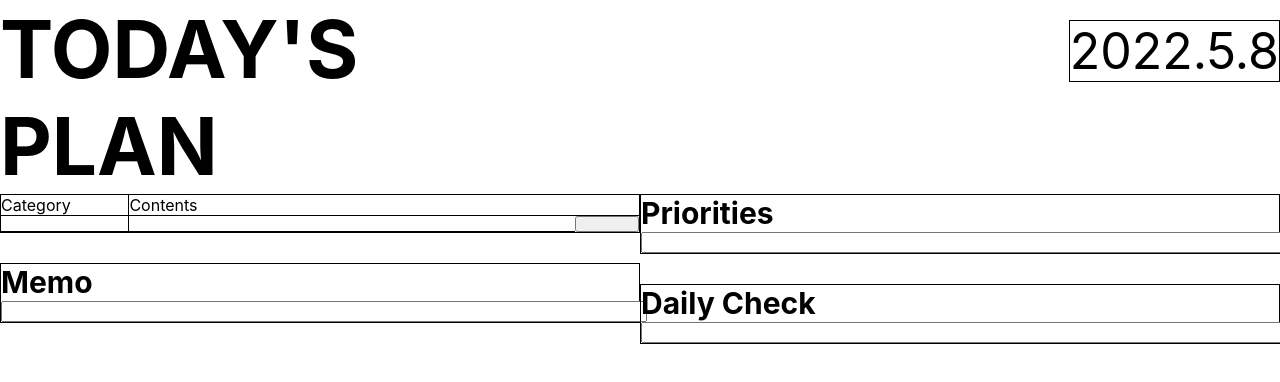
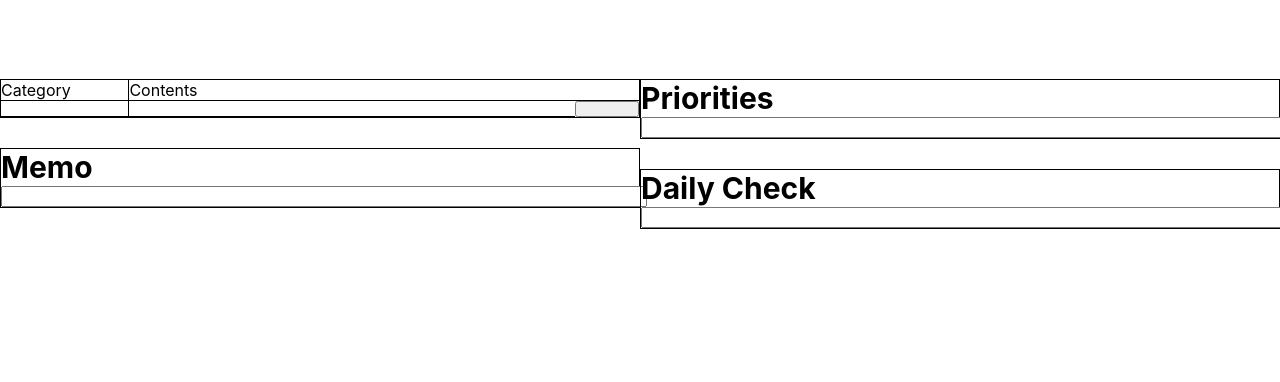
Before and after one commit to NaveOWO/Daily-Planner, a React (Create React App) app: page / in a window 1280 px wide. Shown: the top 382 px of the page. Built offline with nearby package versions, Linux system fonts and the light colour scheme; a web font is replaced by a local one.

Commit message:
[design]: 폰트변경

```diff
--- a/src/components/Header.js
+++ b/src/components/Header.js
@@ -3,18 +3,20 @@ import styled from "styled-components";
 const HeaderContainer = styled.section`
   width: 100%;
   display: flex;
+  font-family: "Independence_hall";
+  color: white;
+  opacity: 0.8;
 `;
 const Title = styled.h1`
-  color: black;
-  font-size: 80px;
-  margin: 0;
+  width: 70%;
+  font-size: 60px;
+  margin: 10px 0 0 10px;
 `;
 const TodayDate = styled.div`
   font-size: 50px;
   height: 100%;
-  border: solid 1px black;
+  width: 30%;
   margin-top: 20px;
-  margin-left: 40%;
 `;
 
 const Header = () => {
```
